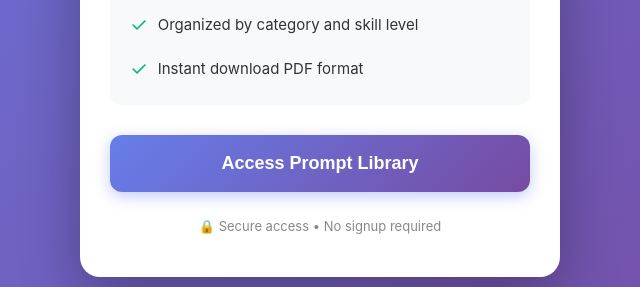
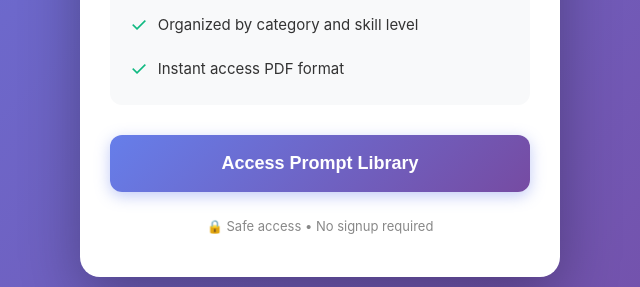
Before and after one commit to the1percentcollab-oss/ai-prompts-landing-, a plain HTML site: page index.html in a window 1280 px wide. Shown: the part 592-879 px from the top of the page, 320-960 px from the left. Drawn offline with Linux system fonts and the light colour scheme.

Commit message:
Update index.html
3ver edited

```diff
--- a/index.html
+++ b/index.html
@@ -161,7 +161,7 @@
             </div>
             <div class="feature-item">
                 <span class="checkmark">✓</span>
-                <span>Instant download PDF format</span>
+                <span>Instant access PDF format</span>
             </div>
         </div>
 
@@ -169,7 +169,7 @@
             Access Prompt Library
         </button>
 
-        <p class="trust-badge">🔒 Secure access • No signup required</p>
+        <p class="trust-badge">🔒 Safe access • No signup required</p>
     </div>
 </body>
 </html>
```
